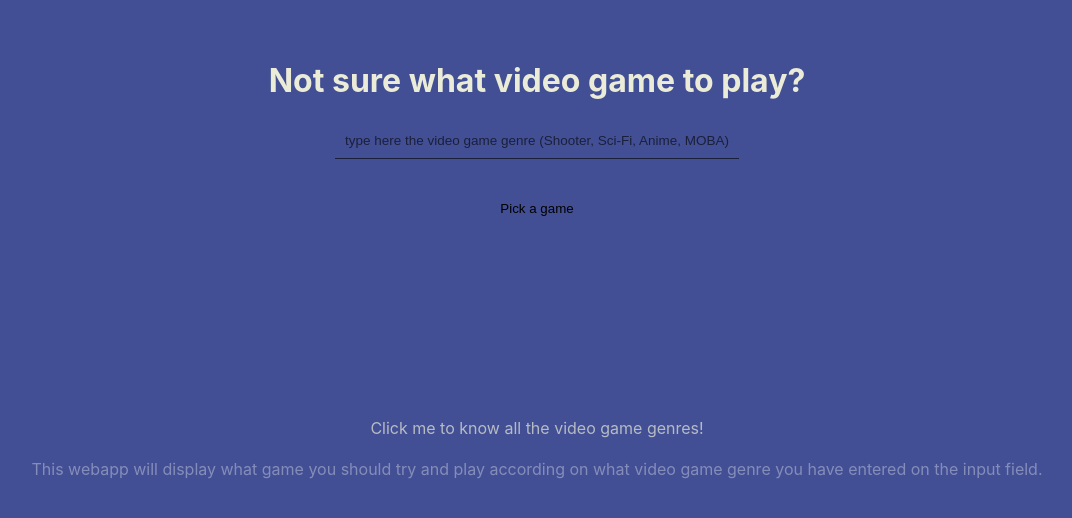
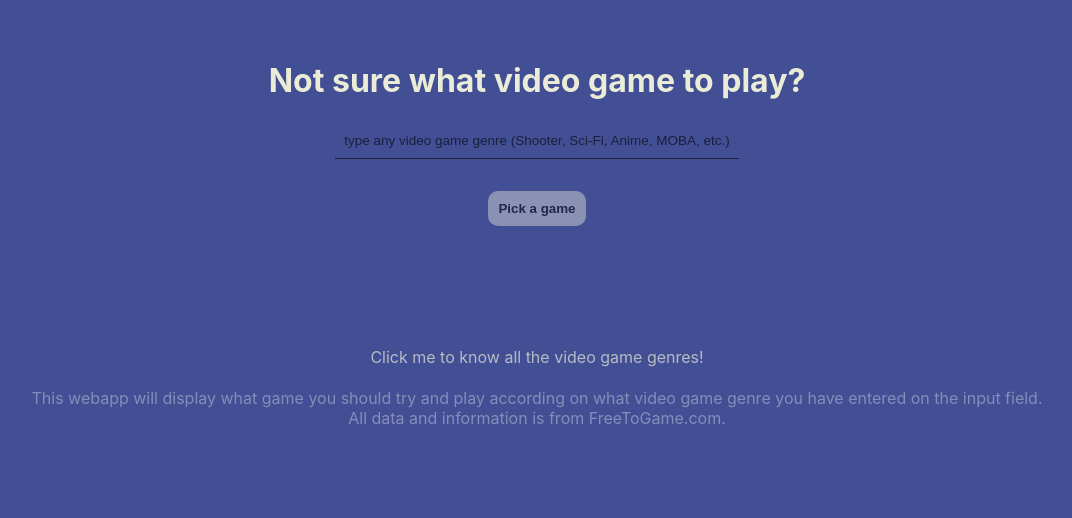
Before and after one commit to moshe002/what-to-play, a React (Create React App) app: page / in a window 1280 px wide. Shown: the top 518 px of the page, without its empty margins (103-1175 px from the left). Built offline with nearby package versions, Linux system fonts and the light colour scheme.

Commit message:
finished implementeng API

```diff
--- a/src/App.css
+++ b/src/App.css
@@ -18,7 +18,7 @@
 }
 
 .App .input {
-  color: whitesmoke;
+  color: white;
   text-align: center;
   font-size: 15.5px;
   outline: none;
@@ -49,21 +49,25 @@
   height: auto;
   padding: 10px 10px;
   border: none;
-  border-radius: 20px;
+  border-radius: 10px;
   background-color: transparent;
   transition: 0.25s;
+  font-weight: 600;
+  background-color: lightgrey;
+  opacity: 50%;
 }
 
 .App .submit-button:hover {
-  background-color: lightgrey;
+  opacity: 100%;
   cursor: pointer;
 }
 
 .App .bottom-elements {
-  margin-top: 12rem;
+  margin-top: 5rem;
 }
 
 .App .bottom-text {
+  text-align: center;
   padding: 5px 20px;
   color: white;
   opacity: 35%;
@@ -82,3 +86,14 @@
   text-decoration: underline;
   opacity: 100%;
 }
+
+.game-h1-result {
+  color: white;
+}
+
+.App .game-img {
+  border-radius: 10px;
+  -moz-box-shadow: 0 0 3px black;
+  -webkit-box-shadow: 0 0 3px black;
+  box-shadow: 0 1px 15px black;
+}
--- a/src/App.js
+++ b/src/App.js
@@ -5,7 +5,8 @@ function App() {
 
   const [input, setInput] = useState('');
   const [game, setGame] = useState([]);
-  //const [index, setIndex] = useState(0);
+  const [index, setIndex] = useState(0);
+  const [noGame, setNoGame] = useState(false);
 
   const options = {
     method: 'GET',
@@ -17,16 +18,21 @@ function App() {
 
   const onSubmit = async (e) => {
     e.preventDefault();
-    console.log(input);
-    //setIndex(prev => prev + 1);
+    //console.log(input);
+    setIndex(prev => prev + 1);
 
-    await fetch(`https://free-to-play-games-database.p.rapidapi.com/api/games?category=${input}&platform=pc`, options)
+    try {
+      await fetch(`https://free-to-play-games-database.p.rapidapi.com/api/games?category=${input}&platform=pc`, options)
       .then(response => response.json())
       .then(response => {
-        console.log(response);
+        //console.log(response);
         setGame(response);
-      })
-      .catch(err => console.error(err));
+      });
+    } catch(err) {
+      console.log(err.message);
+      setNoGame(true);
+    }
+
   }; // gets the value on submit
 
   const handleChange = (e) => {
@@ -40,7 +46,7 @@ function App() {
           <input
             className='input'
             type='text'
-            placeholder='type here the video game genre (Shooter, Sci-Fi, Anime, MOBA)'
+            placeholder='type any video game genre (Shooter, Sci-Fi, Anime, MOBA, etc.)'
             onChange={handleChange}
             value={input}
             required
@@ -50,20 +56,19 @@ function App() {
               title='click me gamer'>Pick a game
             </button>
       </form>
+      {
+        noGame && <Nogame />
+      }
       <div>
-        <ul>
-        {
-          game.map((game, i) => {
-            return(
-              <li key={i}>{game[1].id}</li>
-            )
-          })
-        }
-        </ul>
+        <h1 className='game-h1-result'>{game[index]?.title}</h1>
+        <img className='game-img' src={game[index]?.thumbnail} alt="" />
       </div>
       <div className='bottom-elements'>
         <Genre />
-        <p className='bottom-text'>This webapp will display what game you should try and play according on what video game genre you have entered on the input field.</p>
+        <p className='bottom-text'>
+          This webapp will display what game you should try and play according on what video game genre you have entered on the input field.
+          <br></br>All data and information is from FreeToGame.com.
+        </p>
       </div>
     </div>
   );
@@ -76,6 +81,10 @@ function Genre(){ // genre component, redirects you to a website that shows list
   className='genre-text'>Click me to know all the video game genres!</a>
 };
 
+function Nogame(){
+  return <h2>Game genre not found.</h2>
+};
+
 export default App;
 // npm start to run the app in the browser
 // npm run deploy so that changes can be deployed in github pages
```
